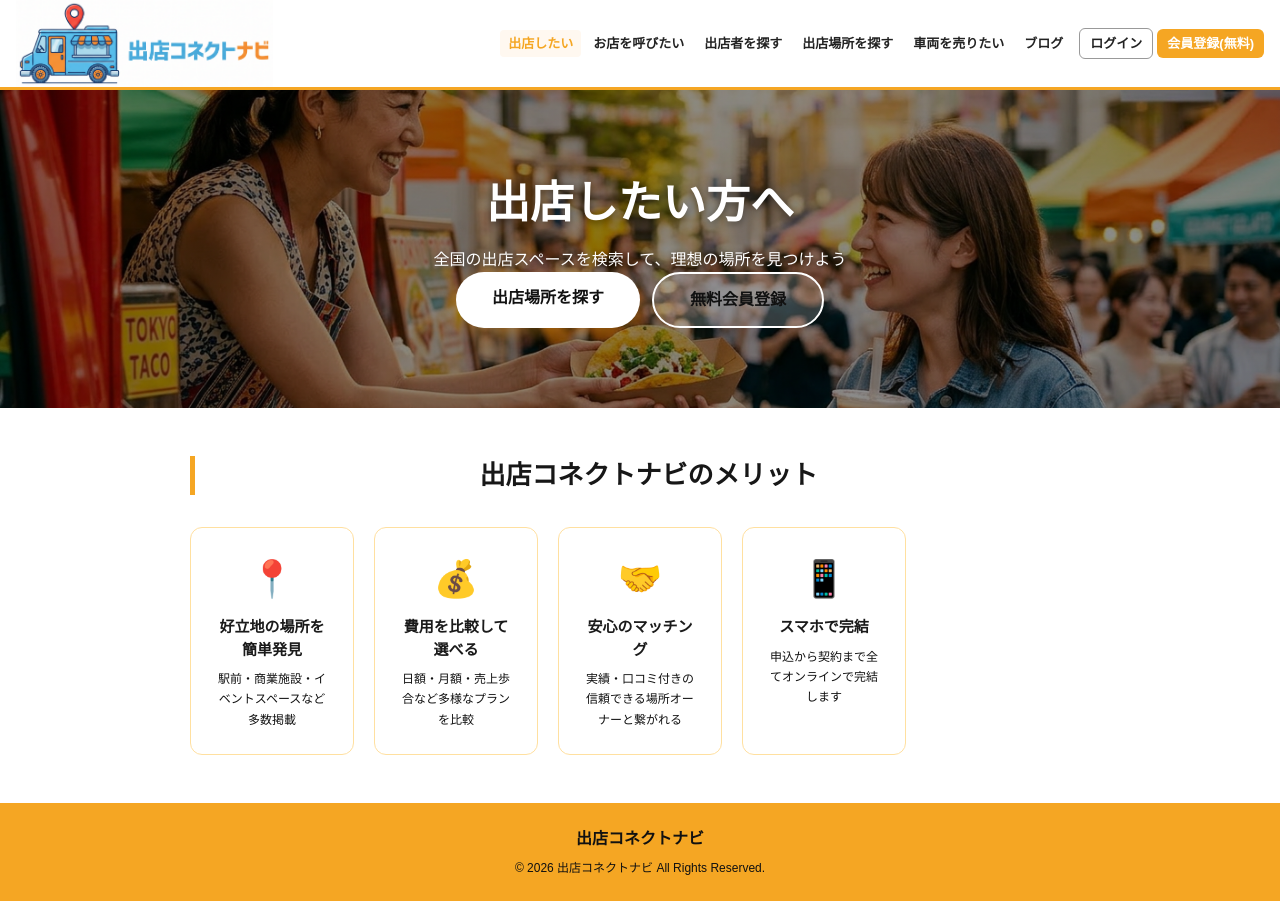
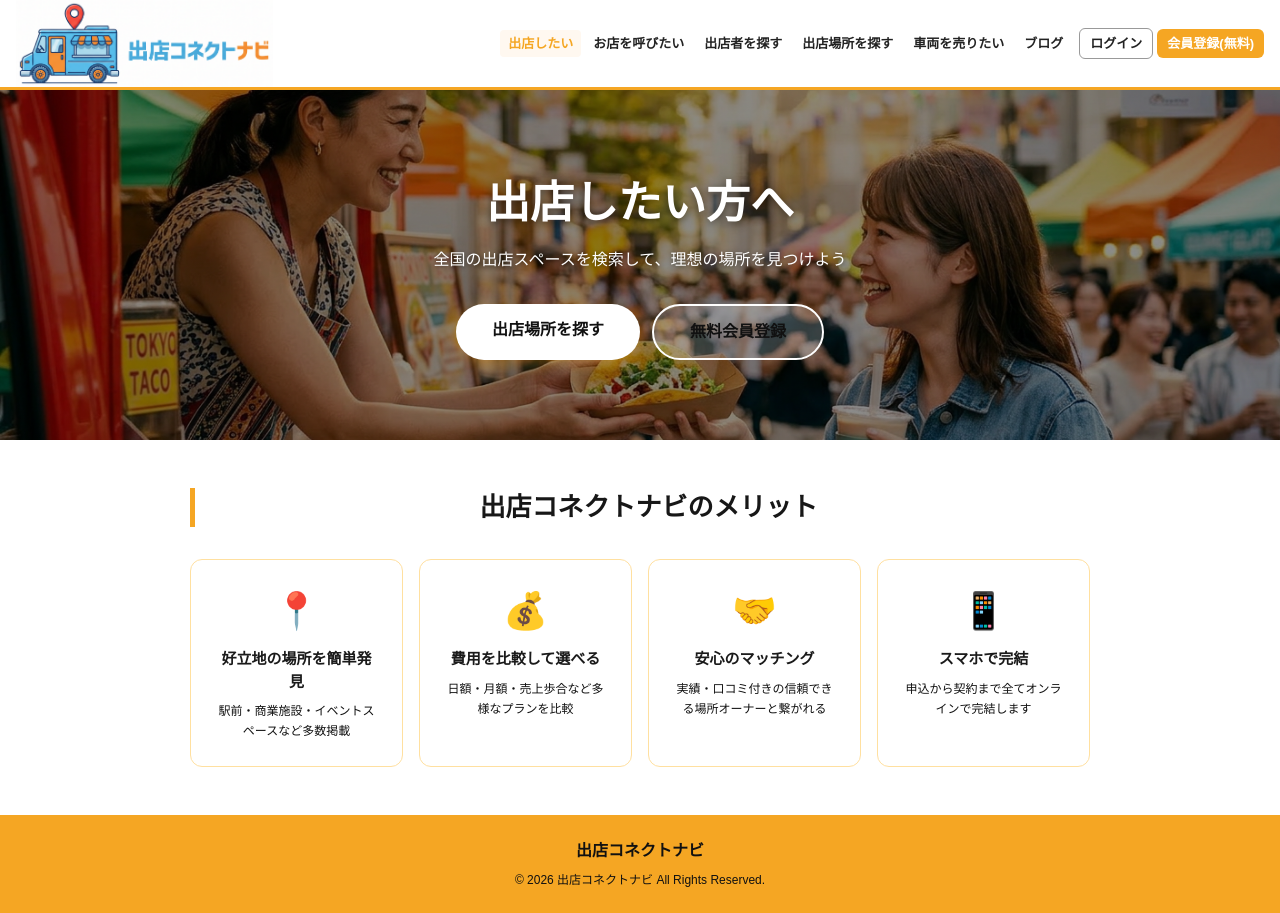
Before and after one commit to rinfuku0917/shutten-connect-navi, a Next.js app: page /space in a window 1280 px wide. Built offline with nearby package versions, Linux system fonts and the light colour scheme.

Commit message:
fix space page grid center

```diff
--- a/app/space/page.tsx
+++ b/app/space/page.tsx
@@ -14,8 +14,8 @@ export default function SpacePage() {
     <div>
       <Nav />
       <div style={{background:'linear-gradient(rgba(0,0,0,0.45),rgba(0,0,0,0.45)),url(/hero-top.png) center/cover no-repeat',padding:'80px 24px',textAlign:'center',minHeight:'300px',display:'flex',flexDirection:'column',alignItems:'center',justifyContent:'center',width:'100%'}}>
-        <h1 style={{fontSize:'32px',fontWeight:'900',color:'#111',marginBottom:'16px'}} style={{color:'#fff',textShadow:'0 2px 8px rgba(0,0,0,0.5)',fontSize:'clamp(26px,4vw,44px)',fontWeight:'900',marginBottom:'12px'}}>出店したい方へ</h1>
-        <p style={{fontSize:'16px',color:'rgba(255,255,255,0.9)',marginBottom:'32px'}} style={{color:'#fff',textShadow:'0 1px 4px rgba(0,0,0,0.5)'}}>全国の出店スペースを検索して、理想の場所を見つけよう</p>
+        <h1 style={{color:'#fff',textShadow:'0 2px 8px rgba(0,0,0,0.5)',fontSize:'clamp(26px,4vw,44px)',fontWeight:'900',marginBottom:'12px'}}>出店したい方へ</h1>
+        <p style={{color:'#fff',textShadow:'0 1px 4px rgba(0,0,0,0.5)',fontSize:'16px',marginBottom:'32px'}}>全国の出店スペースを検索して、理想の場所を見つけよう</p>
         <div style={{display:'flex',gap:'12px',justifyContent:'center',flexWrap:'wrap'}}>
           <Link href='/places' style={{background:'#fff',color:'#111',fontWeight:'900',fontSize:'16px',padding:'14px 36px',borderRadius:'999px',whiteSpace:'nowrap',textDecoration:'none',boxShadow:'0 4px 15px rgba(245,166,35,0.4)'}}>出店場所を探す</Link>
           <Link href='/register' style={{background:'rgba(255,255,255,0.2)',color:'#111',fontWeight:'900',fontSize:'16px',border:'2px solid #fff',padding:'14px 36px',borderRadius:'999px',whiteSpace:'nowrap',textDecoration:'none'}}>無料会員登録</Link>
@@ -24,7 +24,7 @@ export default function SpacePage() {
       <div style={{background:'#fff',padding:'48px 24px',textAlign:'center'}}>
         <div style={{maxWidth:'900px',margin:'0 auto'}}>
           <h2 style={{fontSize:'26px',fontWeight:'900',marginBottom:'32px',borderLeft:'5px solid #F5A623',paddingLeft:'12px'}}>出店コネクトナビのメリット</h2>
-          <div style={{display:'grid',gridTemplateColumns:'repeat(auto-fill,minmax(160px,1fr))',gap:'20px'}}>
+          <div style={{display:'grid',gridTemplateColumns:'repeat(4,1fr)',gap:'16px',maxWidth:'960px',margin:'0 auto',textAlign:'center'}}>
             {merits.map(m => (
               <div key={m.title} style={{background:'#fff',borderRadius:'12px',border:'1px solid #FFE0A0',padding:'24px',textAlign:'center'}}>
                 <div style={{fontSize:'36px',marginBottom:'10px'}}>{m.icon}</div>
```
